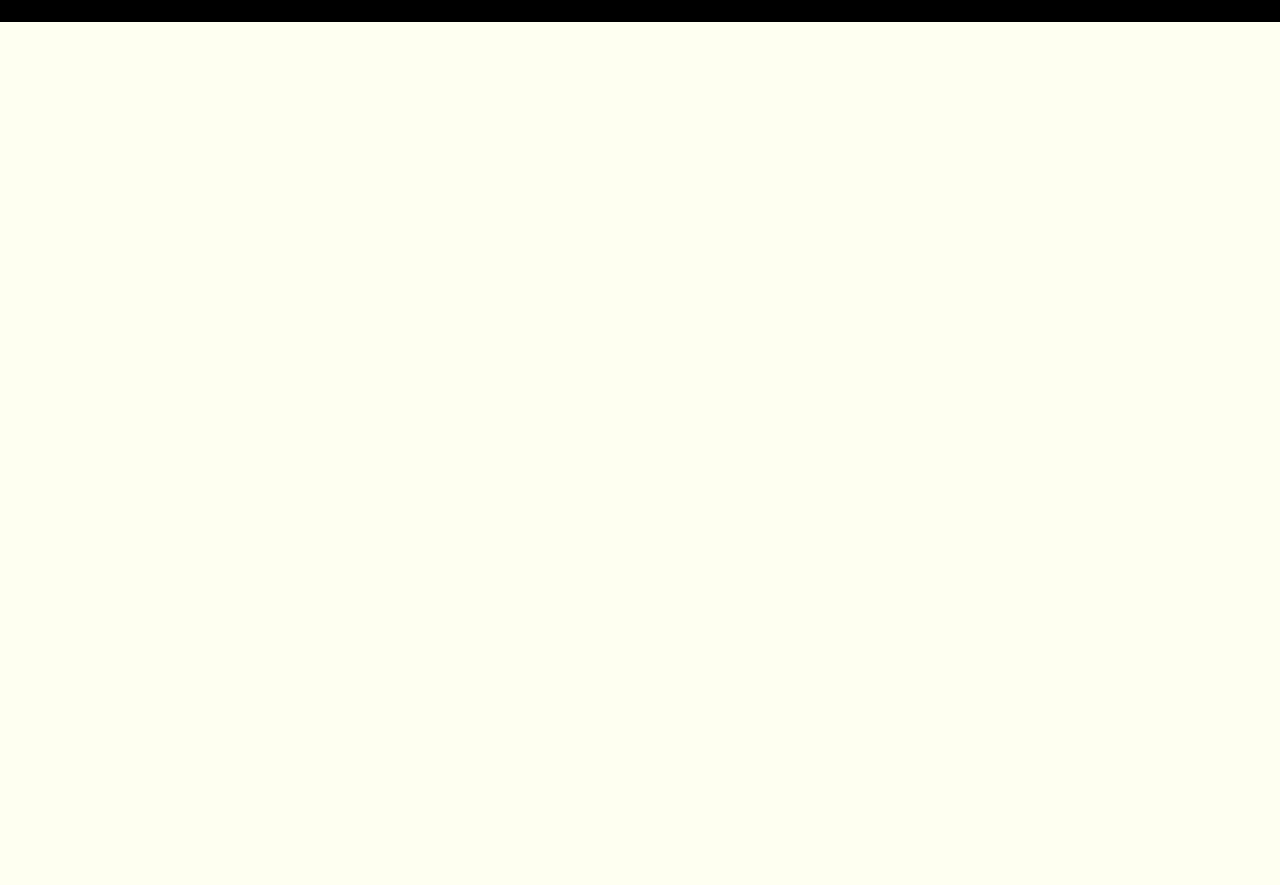
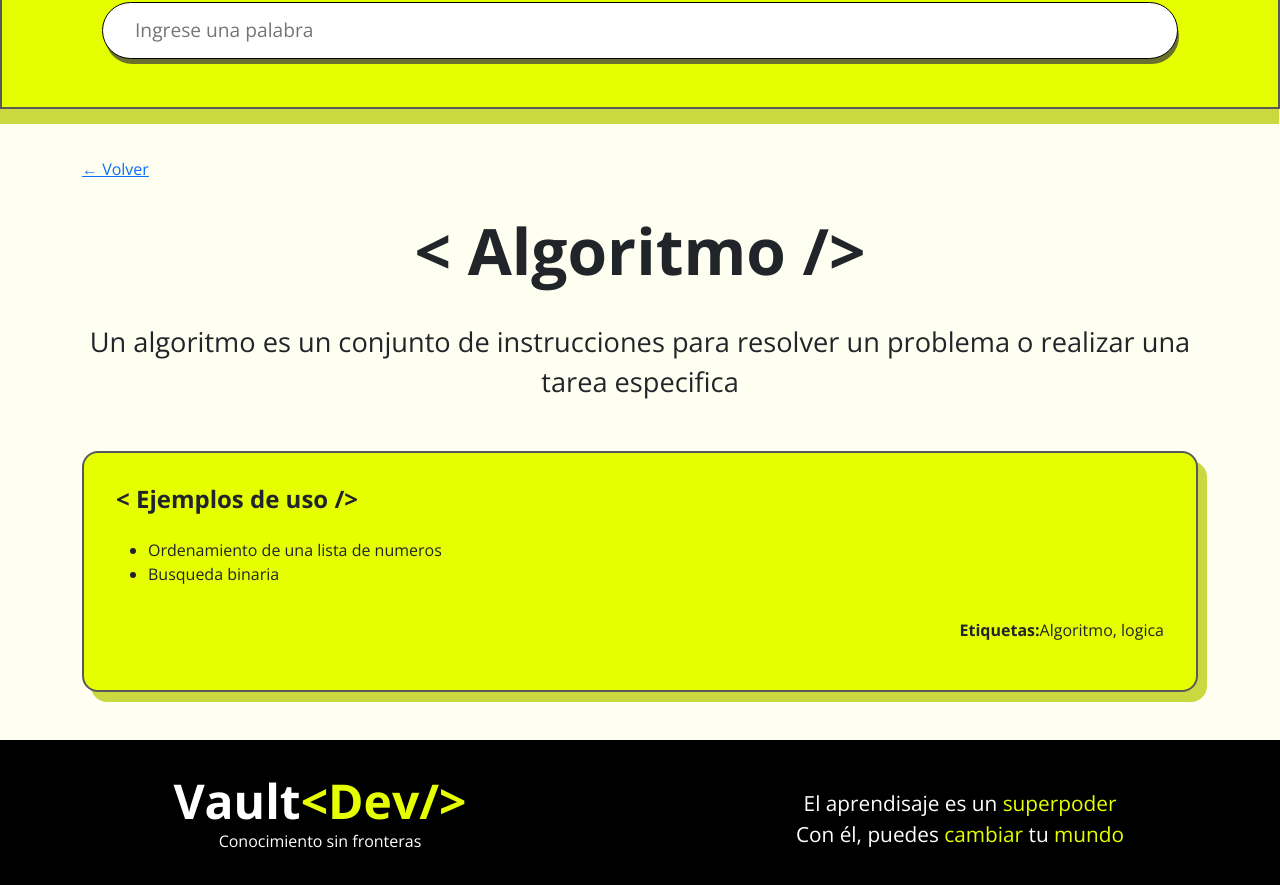
Before and after one commit to MatiasAltamiranda/Vaultdev-Front, a React (Vite) app: page /concept/1 in a window 1280 px wide. Shown: the part 412-1297 px from the top of the page. Before the commit the page ends 800 px from the top, so only its background shows below. Built offline with nearby package versions, Linux system fonts and the light colour scheme.

Commit message:
In progress page of concept details

```diff
--- a/src/App.jsx
+++ b/src/App.jsx
@@ -3,6 +3,7 @@ import "./App.css";
 import Home from "./pages/home/home";
 import Layout from "./components/layout/layout";
 import ConceptState from "./context/conceptState";
+import ConceptDetails from "./pages/conceptDetails/conceptDetails";
 
 function App() {
   return (
@@ -11,6 +12,7 @@ function App() {
         <Layout>
           <Routes>
             <Route path="/" element={<Home />} />
+            <Route path="/concept/:id" element={<ConceptDetails />} />
           </Routes>
         </Layout>
       </ConceptState>
--- a/src/components/conceptlist/conceptList.css
+++ b/src/components/conceptlist/conceptList.css
@@ -1,5 +1,6 @@
 .concept-list {
     background-color: var(--color-primary);
+    border: 2px solid #595959;
     border-radius: 1rem;
     padding: 3rem;
     box-shadow: 9px 10px 0px 0px rgba(184, 204, 5, 0.75);
--- a/src/components/conceptlist/conceptList.jsx
+++ b/src/components/conceptlist/conceptList.jsx
@@ -1,5 +1,6 @@
 import "./conceptList.css";
 import { useContext, useEffect, useState } from "react";
+import {Link} from "react-router-dom"
 import ConceptContext from "../../context/conceptContext";
 import Loader from "../loader/loader";
 
@@ -39,7 +40,9 @@ const ConceptList = () => {
                             conceptsAPI.slice(0, countLis).map(concept => (
                                 <article key={concept._id}>
                                     <p>{concept.title}</p>
+                                    <Link to={`/concept/${concept._id}`}>
                                     <button className="concept-list-container-btn">Ver más</button>
+                                    </Link>
                                 </article>
                             ))
                         )}
--- a/src/components/header/header.jsx
+++ b/src/components/header/header.jsx
@@ -1,16 +1,23 @@
+import { NavLink } from "react-router-dom";
 import VaultDev from "../../Assets/VaultDev.webp";
-import "./header.css"
+import "./header.css";
 
 const Header = () => {
   return (
     <>
       <header>
-        <marquee >VaultDev, es nuestro proyecto sin fines de lucro, está comprometido con hacer que los conceptos sobre programación sean accesible para todos.
-        Al compartir nuestra página con amigos o grupos interesados, contribuyes a nuestra misión. Agradecemos a todos aquellos que comparten nuestra pagina!!!
-        </marquee >
-        <figure className="container-logo">
-          <img className="img-logo" src={VaultDev} alt="Logo VaultDev" />
-        </figure>
+        <marquee>
+          VaultDev, es nuestro proyecto sin fines de lucro, está comprometido
+          con hacer que los conceptos sobre programación sean accesible para
+          todos. Al compartir nuestra página con amigos o grupos interesados,
+          contribuyes a nuestra misión. Agradecemos a todos aquellos que
+          comparten nuestra pagina!!!
+        </marquee>
+        <NavLink to="/">
+          <figure className="container-logo">
+            <img className="img-logo" src={VaultDev} alt="Logo VaultDev" />
+          </figure>
+        </NavLink>
       </header>
     </>
   );
--- a/src/components/search/search.css
+++ b/src/components/search/search.css
@@ -1,5 +1,6 @@
 .search {
     background-color: var(--color-primary);
+    border: 2px solid #595959;
     padding: 2rem;
     margin-bottom: 3rem;
     box-shadow: -1px 15px 0px 0px rgba(184,204,5,0.75);
--- /dev/null
+++ b/src/pages/conceptDetails/conceptDetails.css
@@ -0,0 +1,42 @@
+.concept-details-title{
+    font-size: 2.7rem;
+    font-weight: 700;
+    margin: 2rem 0;
+}
+
+.concept-details-paragraph{
+    font-size: 1.2rem;
+}
+
+.examples-use{
+    background-color: var(--color-primary);
+    border-radius: 1rem;
+    padding: 2rem;
+    border: 2px solid #595959;
+    box-shadow: 9px 10px 0px 0px rgba(184, 204, 5, 0.75);
+    -webkit-box-shadow: 9px 10px 0px 0px rgba(184, 204, 5, 0.75);
+    -moz-box-shadow: 9px 10px 0px 0px rgba(184, 204, 5, 0.75);
+    margin: 3rem 0;
+}
+
+.examples-tags{
+    display: flex;
+    justify-content: end;
+    margin-top: 2rem;
+}
+
+.examples-use h3{
+    font-size: 1.5rem;
+    font-weight: 600;
+    margin-bottom: 1.5rem;
+}
+
+@media (min-width : 992px){
+    .concept-details-title{
+        font-size: 4rem;
+    }
+
+    .concept-details-paragraph{
+        font-size: 1.7rem;
+    }
+}
--- /dev/null
+++ b/src/pages/conceptDetails/conceptDetails.jsx
@@ -0,0 +1,36 @@
+import Search from "../../components/search/search";
+import { Link } from "react-router-dom";
+import "./conceptDetails.css"
+
+const ConceptDetails = () =>{
+
+
+    return(
+        <>
+        <Search/>
+        <div className="container concept-details">
+            <div className="row">
+                <div className="col-12">
+                    <Link to="/">← Volver</Link>
+                    <h2 className="text-center concept-details-title">{"< Algoritmo />"}</h2>
+                    <p className="text-center concept-details-paragraph">Un algoritmo es un conjunto de instrucciones para resolver un problema o realizar una tarea especifica</p>
+                    <div className="examples-use">
+                        <h3>{"< Ejemplos de uso />"}</h3>
+                        <div className="list-examples">
+                            <ul>
+                                <li>Ordenamiento de una lista de  numeros</li>
+                                <li>Busqueda binaria</li>
+                            </ul>
+                        </div>
+                        <div className="examples-tags">
+                        <b>Etiquetas:</b><p> Algoritmo, logica </p>
+                        </div>
+                    </div>
+                </div>
+            </div>
+        </div>
+        </>
+    )
+}
+
+export default ConceptDetails;
```
